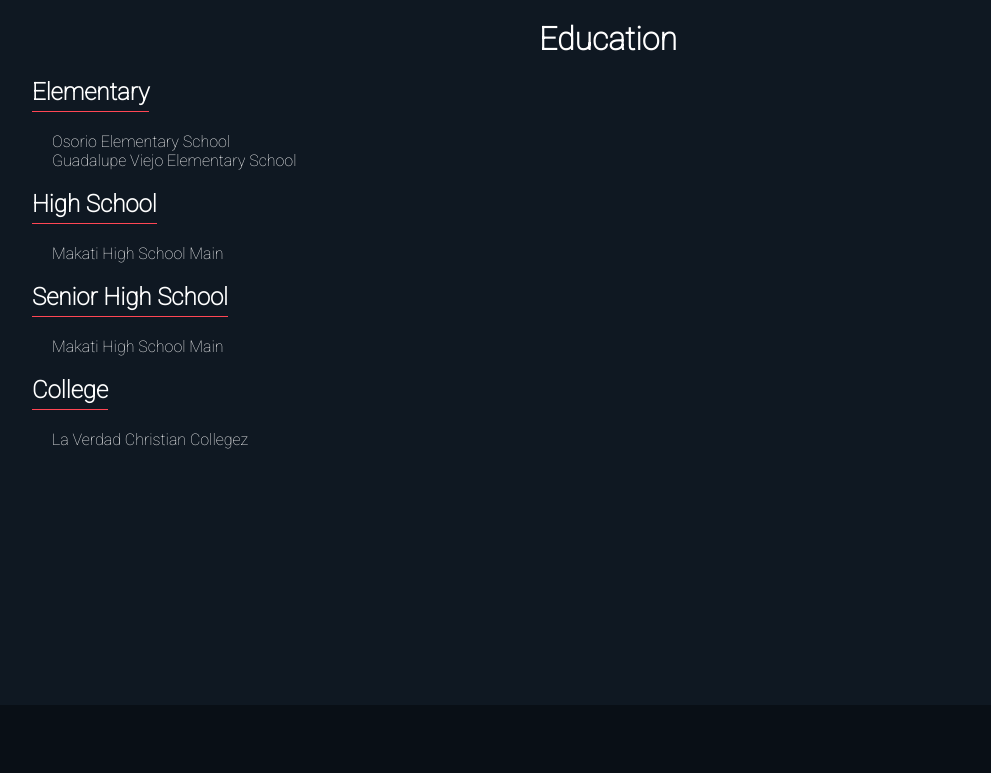
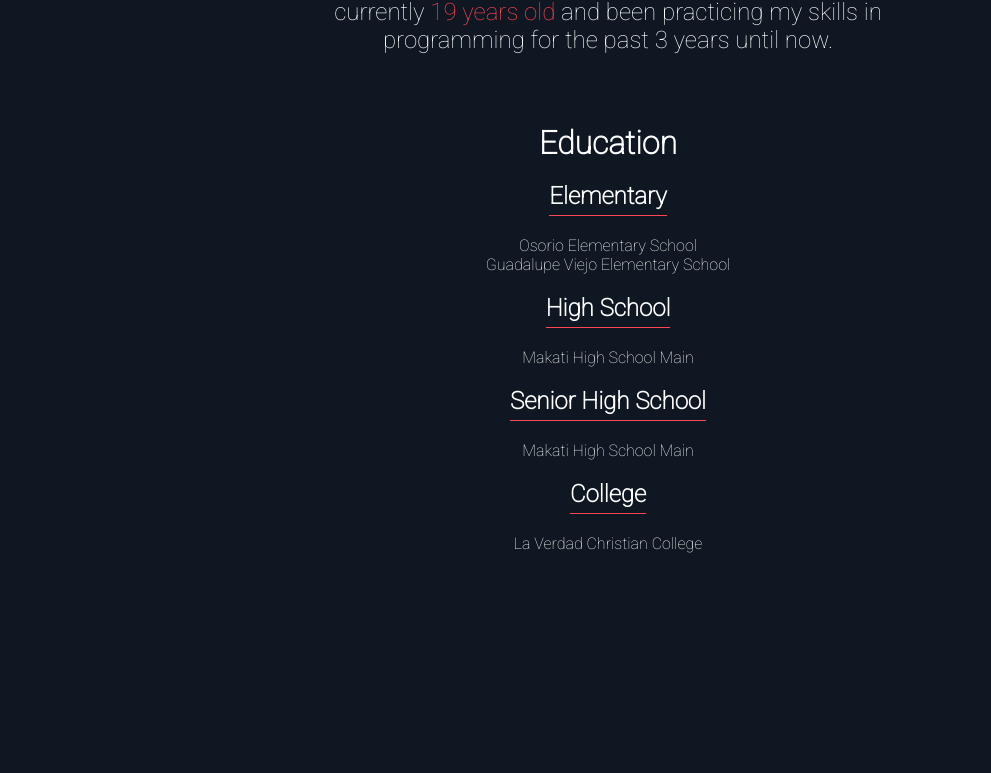
Before and after one commit to clothAKo/portfolio, a plain HTML site: page index.html in a window 1280 px wide. Shown: the part 821-1594 px from the top of the page, without its empty margins (32-1023 px from the left). Drawn offline with Linux system fonts and the light colour scheme.

Commit message:
Added more info and footer

```diff
--- a/index.css
+++ b/index.css
@@ -66,9 +66,20 @@ body{
 }
 .main{
     margin: 0 5% 0 5%;
+    display: flex;
+    justify-content: center;
+    align-items: center;
+    flex-direction: column;
+}
+.main span{
+    color: #FF4654;
+
 }
 .main li{
-    margin-left: 20px;
+    display: flex;
+    justify-content: center;
+    align-items: center;
+    flex-direction: column;
 }
 .main h2{
     margin: 20px 0 20px 0;
--- a/index.html
+++ b/index.html
@@ -27,7 +27,7 @@
             <p class="about">About Me</p>
             <div class="about-me">
                 <p>
-                    I am a student of La Verdad Christian College, Pampanga. I am currently in my 2nd year in BS Information Systems. I am a self-taught programmer and a web developer. I am currently learning how to code in PHP and Javascript. I am also learning how to code in Python.
+                    I am a student of <span>La Verdad Christian College, Pampanga</span>. I am currently in my 2nd year in <span>BS Information Systems</span>. I am a self-taught programmer and a web developer. I am currently learning how to code in <span>PHP</span> and <span>Javascript</span> and other web development language. I am also learning how to code in <span>Python</span>. I am also learning how to code in <span>Java</span>. I'm currently <span>19 years old</span> and been practicing my skills in programming for the past 3 years until now.
                 </p>
             </div>
             <p class="about">Education</p>
@@ -46,7 +46,7 @@
             </ul>
             <h2>College</h2>
             <ul>
-                <li><a href="https://laverdad.edu.ph/"> La Verdad Christian College</a>z</li>
+                <li><a href="https://laverdad.edu.ph/"> La Verdad Christian College</a></li>
             </ul>
         </div>
         <div class="footer">
@@ -55,6 +55,7 @@
                 <li><a href="https://web.facebook.com/i.am.emmanuel.sunga/"><i class="fab fa-facebook-f"></i></a></li>
                 <li><a href="https://www.linkedin.com/in/emmanuel-sunga-24425322a/"><i class="fab fa-linkedin-in"></i></a></li>
                 <li><a href="https://github.com/clothAKo"><i class="fab fa-github"></i></a></li>
+                <li><a href=""><i class="fab fa-tiktok"></i></a></li>
             </ul>
         </div>
     </div>
```
